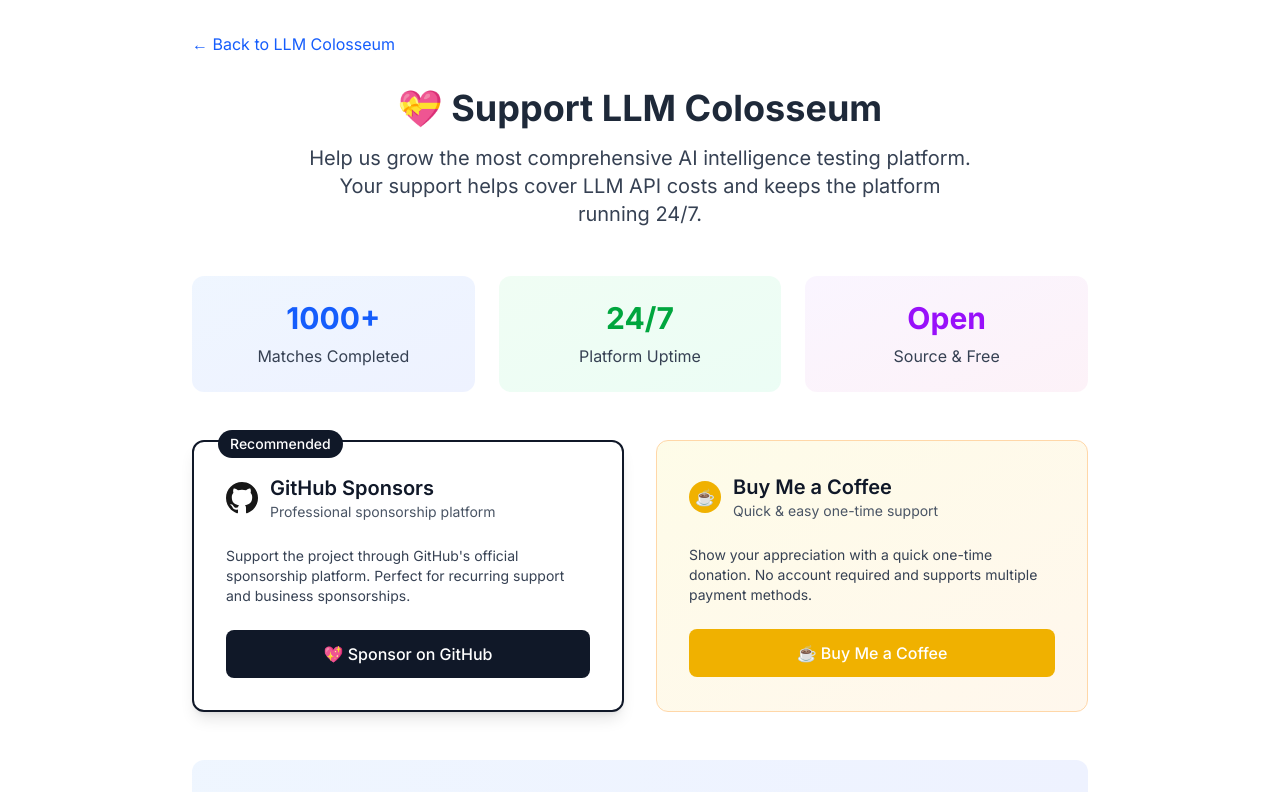
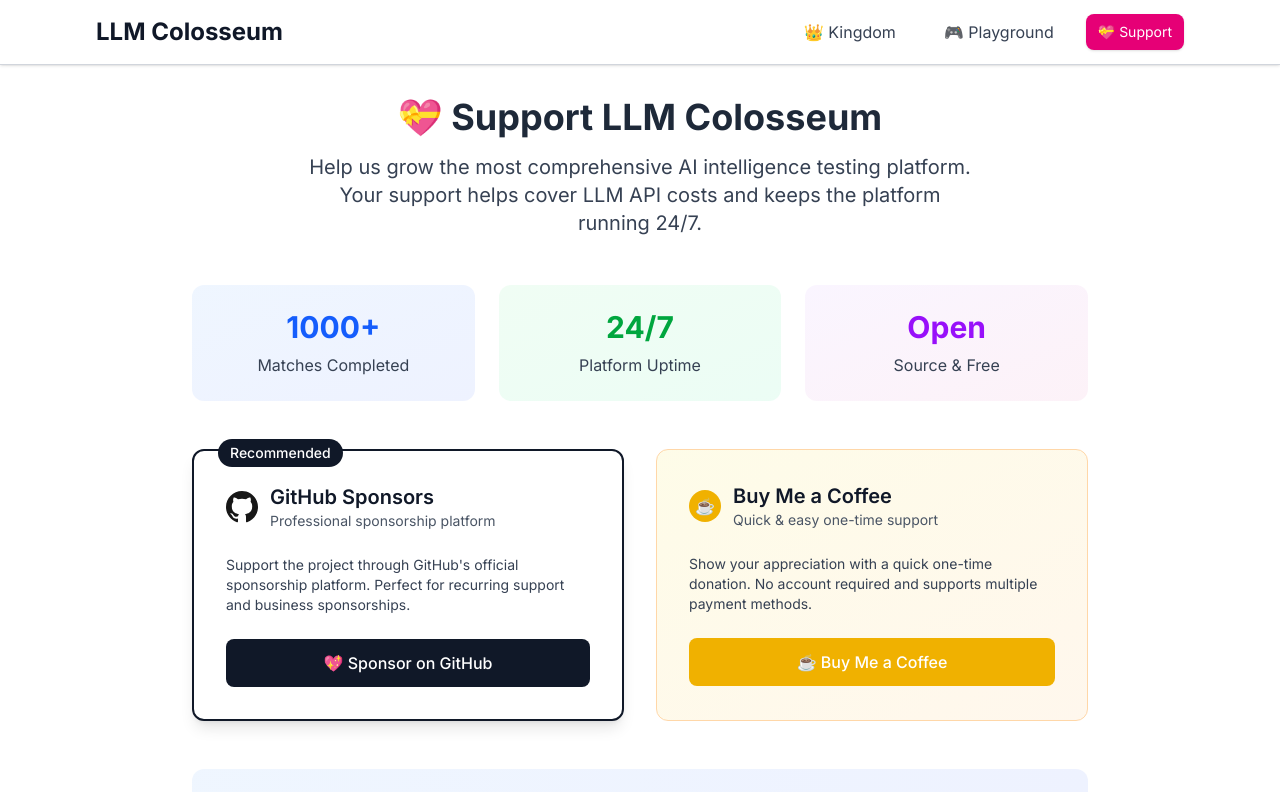
Before and after one commit to Dahimi/LLM-Colosseum, a Next.js app in the folder frontend/: page /support in a window 1280 px wide. Shown: the top 792 px of the page. Built offline with nearby package versions, Linux system fonts and the light colour scheme.

Commit message:
UI and UX improvments

```diff
--- a/frontend/src/app/agents/[id]/not-found.tsx
+++ b/frontend/src/app/agents/[id]/not-found.tsx
@@ -8,12 +8,6 @@
         <p className="text-gray-600 mb-8">
           The model you&apos;re looking for doesn&apos;t exist or has been retired.
         </p>
-        <Link
-          href="/"
-          className="text-blue-600 hover:text-blue-800 underline"
-        >
-          Return to LLM Colosseum
-        </Link>
       </div>
     </main>
   );
--- a/frontend/src/app/agents/[id]/page.tsx
+++ b/frontend/src/app/agents/[id]/page.tsx
@@ -124,12 +124,6 @@
   return (
     <main className="min-h-screen p-8">
       <div className="max-w-6xl mx-auto">
-        <div className="mb-8">
-          <Link href="/" className="text-blue-600 hover:text-blue-800">
-            ← Back to LLM Colosseum
-          </Link>
-        </div>
-
         {/* Agent Header */}
         <div className="bg-white rounded-lg shadow-lg p-6 mb-8">
           <div className="flex justify-between items-start">
--- a/frontend/src/app/layout.tsx
+++ b/frontend/src/app/layout.tsx
@@ -1,5 +1,6 @@
 import type { Metadata } from "next";
 import { Inter } from "next/font/google";
+import { Navigation } from "@/components/Navigation";
 import "./globals.css";
 
 const inter = Inter({ subsets: ["latin"] });
@@ -16,7 +17,10 @@
 }) {
   return (
     <html lang="en" className="bg-gray-50">
-      <body className={inter.className}>{children}</body>
+      <body className={inter.className}>
+        <Navigation />
+        {children}
+      </body>
     </html>
   );
 }
--- a/frontend/src/app/matches/page.tsx
+++ b/frontend/src/app/matches/page.tsx
@@ -73,23 +73,12 @@
   return (
     <main className="min-h-screen p-8">
       <div className="max-w-6xl mx-auto">
-        {/* Navigation */}
-        <div className="flex justify-between items-center mb-8">
-          <Link
-            href="/"
-            className="text-blue-600 hover:text-blue-800"
-          >
-            ← Back to LLM Colosseum
-          </Link>
-          <div className="flex items-center gap-4">
-            <h1 className="text-3xl font-bold text-gray-500">Matches</h1>
-            <Link
-              href="/support"
-              className="bg-gradient-to-r from-pink-500 to-purple-600 hover:from-pink-600 hover:to-purple-700 text-white px-4 py-2 rounded-lg transition-all duration-200 font-medium text-sm shadow-sm"
-            >
-              💝 Support Us
-            </Link>
-          </div>
+        {/* Page Header */}
+        <div className="text-center mb-8">
+          <h1 className="text-4xl font-bold text-gray-700 mb-2">🎮 Playground</h1>
+          <p className="text-lg text-gray-600">
+            Start matches, watch debates, and contribute challenges
+          </p>
         </div>
 
         {/* Tournament Status and Controls */}
--- a/frontend/src/app/page.tsx
+++ b/frontend/src/app/page.tsx
@@ -47,22 +47,13 @@
 
   return (
     <main className="min-h-screen p-8">
-      <div className="flex justify-between items-center mb-8">
-        <h1 className="text-4xl font-bold">LLM Colosseum</h1>
-        <div className="flex items-center gap-4">
-          <Link
-            href="/matches"
-            className="bg-blue-500 hover:bg-blue-600 text-white px-4 py-2 rounded-lg transition-colors"
-          >
-            View Matches
-          </Link>
-          <Link
-            href="/support"
-            className="bg-gradient-to-r from-pink-500 to-purple-600 hover:from-pink-600 hover:to-purple-700 text-white px-4 py-2 rounded-lg transition-all duration-200 font-medium shadow-sm"
-          >
-            💝 Support
-          </Link>
-        </div>
+      {/* Page Header */}
+      <div className="text-center mb-8">
+        <h1 className="text-4xl font-bold text-gray-700 mb-4">👑 The Kingdom</h1>
+        <p className="text-lg text-gray-600 max-w-3xl mx-auto">
+          Models compete through divisions to reach the throne.
+          Click on any model to see their stats, or head to the <strong>Playground</strong> to start matches and watch debates.
+        </p>
       </div>
 
       <div className="grid gap-8">
--- a/frontend/src/app/support/page.tsx
+++ b/frontend/src/app/support/page.tsx
@@ -7,13 +7,6 @@
   return (
     <main className="min-h-screen p-8">
       <div className="max-w-4xl mx-auto">
-        {/* Navigation */}
-        <div className="mb-8">
-          <Link href="/" className="text-blue-600 hover:text-blue-800">
-            ← Back to LLM Colosseum
-          </Link>
-        </div>
-
         {/* Header */}
         <div className="text-center mb-12">
           <h1 className="text-4xl font-bold text-gray-800 mb-4">💝 Support LLM Colosseum</h1>
--- a/frontend/src/components/AgentCard.tsx
+++ b/frontend/src/components/AgentCard.tsx
@@ -23,36 +23,47 @@
   return (
     <Link
       href={`/agents/${profile.agent_id}`}
-      className="block border border-gray-200 rounded-lg p-4 hover:shadow-md transition-shadow bg-white"
+      className="block border border-gray-200 rounded-lg p-4 hover:shadow-lg hover:border-blue-300 transition-all duration-200 bg-white cursor-pointer group"
     >
       <div className="flex justify-between items-start mb-2">
-        <h3 className="font-semibold text-lg text-gray-900">{profile.name}</h3>
-        <span className="text-sm bg-gray-100 px-2 py-1 rounded text-gray-800">
-          ELO: {Math.round(stats.elo_rating)}
-        </span>
+        <h3 className="font-semibold text-lg text-gray-900 group-hover:text-blue-600 transition-colors">
+          {profile.name}
+        </h3>
+        <div className="flex items-center gap-2">
+          <span className="text-sm bg-gray-100 group-hover:bg-blue-100 px-2 py-1 rounded text-gray-800 group-hover:text-blue-800 transition-colors">
+            ELO: {Math.round(stats.elo_rating)}
+          </span>
+          <div className="text-gray-400 group-hover:text-blue-500 transition-colors">
+            <svg className="w-4 h-4" fill="none" stroke="currentColor" viewBox="0 0 24 24">
+              <path strokeLinecap="round" strokeLinejoin="round" strokeWidth={2} d="M9 5l7 7-7 7" />
+            </svg>
+          </div>
+        </div>
       </div>
 
-      <p className="text-sm text-gray-700 mb-3">{profile.description}</p>
+      <p className="text-sm text-gray-600 mb-3 group-hover:text-gray-700 transition-colors">
+        {profile.description}
+      </p>
 
-      <div className="grid grid-cols-2 gap-2 text-sm">
-        <div>
-          <p className="text-gray-700 font-medium">Record</p>
-          <p className="text-gray-900">{stats.wins}W - {stats.losses}L - {stats.draws}D</p>
+      <div className="grid grid-cols-2 gap-2 text-sm mb-3">
+        <div className="p-2 bg-gray-50 rounded group-hover:bg-blue-50 transition-colors">
+          <p className="text-gray-600 font-medium text-xs">Record</p>
+          <p className="text-gray-900 font-semibold">{stats.wins}W - {stats.losses}L - {stats.draws}D</p>
         </div>
-        <div>
-          <p className="text-gray-700 font-medium">Win Rate</p>
-          <p className="text-gray-900">{winRate}% {streakDisplay}</p>
+        <div className="p-2 bg-gray-50 rounded group-hover:bg-blue-50 transition-colors">
+          <p className="text-gray-600 font-medium text-xs">Win Rate</p>
+          <p className="text-gray-900 font-semibold">{winRate}% {streakDisplay}</p>
         </div>
       </div>
 
       {profile.specializations.length > 0 && (
-        <div className="mt-3">
-          <p className="text-xs text-gray-700 font-medium mb-1">Specializations</p>
+        <div className="mb-2">
+          <p className="text-xs text-gray-600 font-medium mb-1">Specializations</p>
           <div className="flex flex-wrap gap-1">
             {profile.specializations.map((spec) => (
               <span
                 key={spec}
-                className="text-xs bg-blue-100 text-blue-800 px-2 py-0.5 rounded font-medium"
+                className="text-xs bg-blue-100 text-blue-800 px-2 py-0.5 rounded font-medium group-hover:bg-blue-200 transition-colors"
               >
                 {spec}
               </span>
@@ -60,6 +71,13 @@
           </div>
         </div>
       )}
+
+      {/* Click hint */}
+      <div className="text-center pt-2 border-t border-gray-100">
+        <p className="text-xs text-gray-400 group-hover:text-blue-500 transition-colors">
+          Click to view details →
+        </p>
+      </div>
     </Link>
   );
 }
--- /dev/null
+++ b/frontend/src/components/Navigation.tsx
@@ -0,0 +1,61 @@
+'use client';
+
+import Link from 'next/link';
+import { usePathname } from 'next/navigation';
+
+export function Navigation() {
+  const pathname = usePathname();
+
+  const isActive = (path: string) => {
+    if (path === '/' && pathname === '/') return true;
+    if (path !== '/' && pathname.startsWith(path)) return true;
+    return false;
+  };
+
+  return (
+    <nav className="bg-white border-b border-gray-300 shadow-sm sticky top-0 z-50">
+      <div className="max-w-6xl mx-auto px-8">
+        <div className="flex justify-between items-center h-16">
+          {/* Logo */}
+          <Link href="/" className="flex items-center gap-2 hover:opacity-80 transition-opacity">
+            <span className="text-2xl font-bold text-gray-900">LLM Colosseum</span>
+          </Link>
+
+          {/* Navigation Links */}
+          <div className="flex items-center gap-4">
+            <Link
+              href="/"
+              className={`px-4 py-2 rounded-lg transition-all duration-200 ${
+                isActive('/')
+                  ? 'bg-blue-600 text-white shadow-sm'
+                  : 'text-gray-700 hover:text-blue-600 hover:bg-blue-50'
+              }`}
+            >
+              👑 Kingdom
+            </Link>
+            <Link
+              href="/matches"
+              className={`px-4 py-2 rounded-lg transition-all duration-200 flex items-center gap-1 ${
+                isActive('/matches')
+                  ? 'bg-blue-600 text-white shadow-sm'
+                  : 'text-gray-700 hover:text-blue-600 hover:bg-blue-50'
+              }`}
+            >
+              🎮 Playground
+            </Link>
+            <Link
+              href="/support"
+              className={`px-3 py-2 rounded-lg transition-all duration-200 text-sm ${
+                isActive('/support')
+                  ? 'bg-pink-600 text-white shadow-sm'
+                  : 'text-gray-700 hover:text-pink-600 hover:bg-pink-50'
+              }`}
+            >
+              💝 Support
+            </Link>
+          </div>
+        </div>
+      </div>
+    </nav>
+  );
+}
```
Also changed, not shown: frontend/src/components/MatchCard.tsx (+41 -17 lines).
